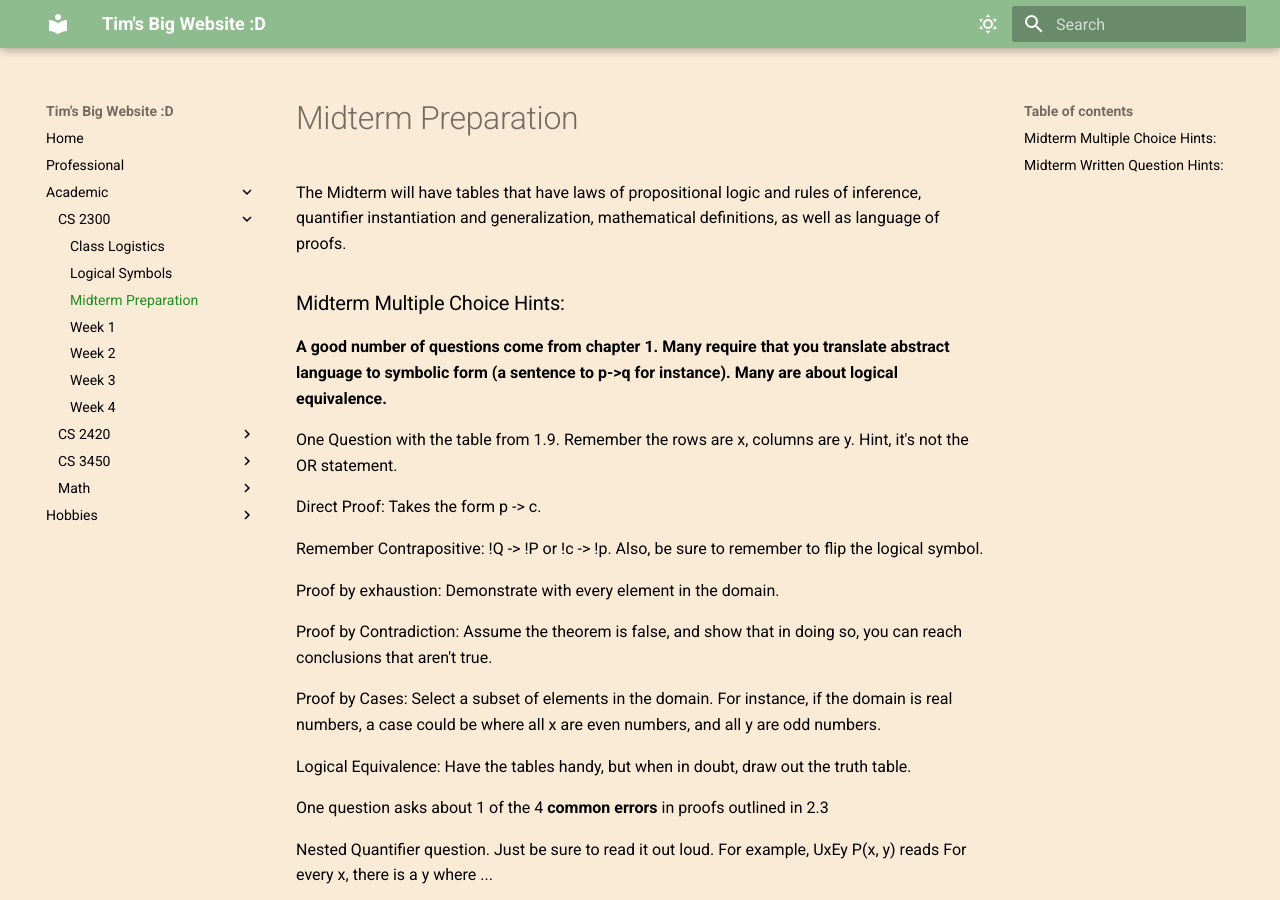
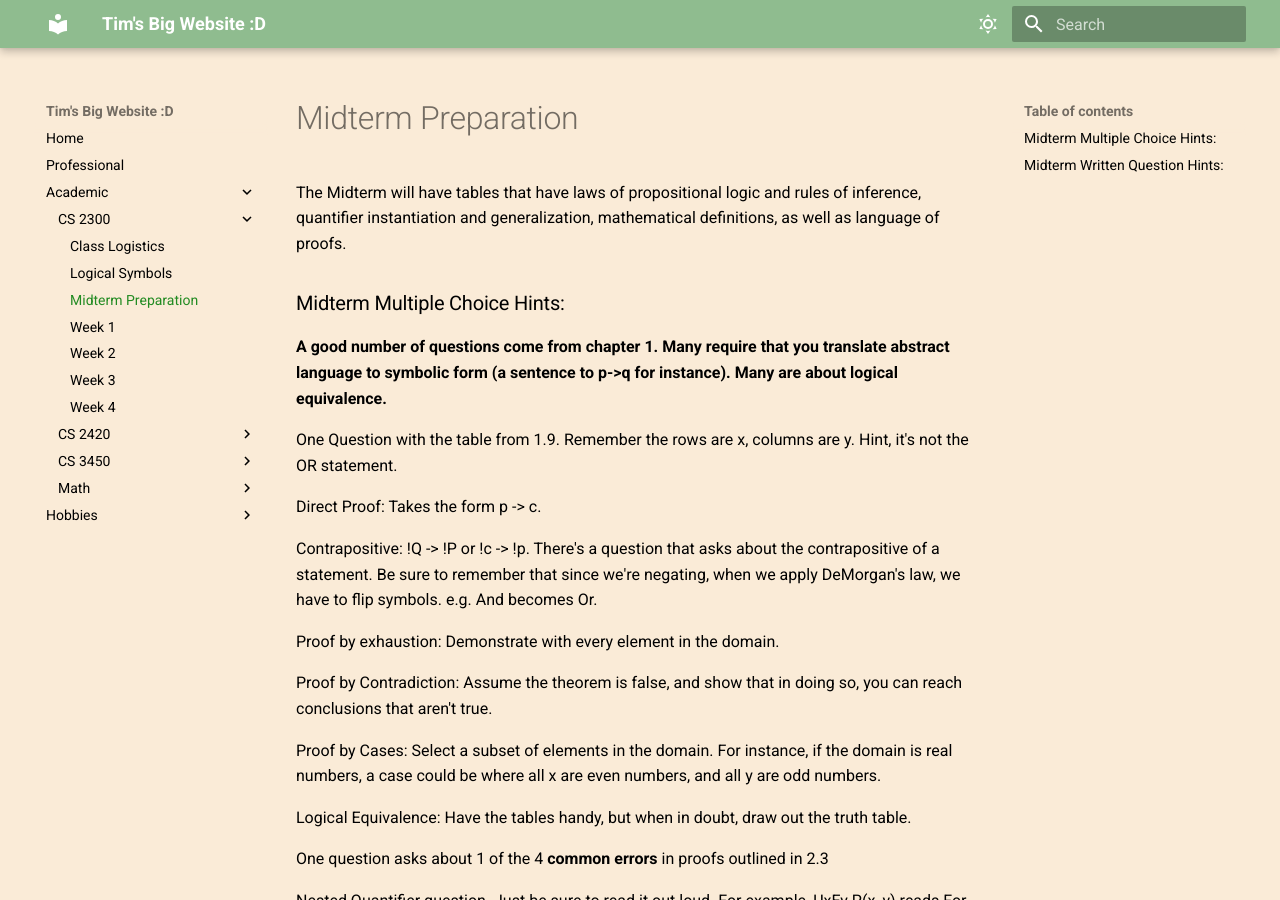
Before and after one commit to fishslips/TimSeverance, an MkDocs documentation site: the page built from docs/Academic/CS-2300/Midterm Preparation.md, in a window 1280 px wide and 900 px high. Built offline with MkDocs 1.6.1 and Material for MkDocs 9.7.7, drawn with Linux system fonts in a browser that asks for light colours.

Commit message:
Update Midterm Preparation.md

```diff
--- a/docs/Academic/CS-2300/Midterm Preparation.md
+++ b/docs/Academic/CS-2300/Midterm Preparation.md
@@ -8,7 +8,7 @@ One Question with the table from 1.9. Remember the rows are x, columns are y. Hi
 
 Direct Proof: Takes the form p -> c.
 
-Remember Contrapositive: !Q -> !P or !c -> !p. Also, be sure to remember to flip the logical symbol.
+Contrapositive: !Q -> !P or !c -> !p. There's a question that asks about the contrapositive of a statement. Be sure to remember that since we're negating, when we apply DeMorgan's law, we have to flip symbols. e.g. And becomes Or.
 
 Proof by exhaustion: Demonstrate with every element in the domain.
 
```
